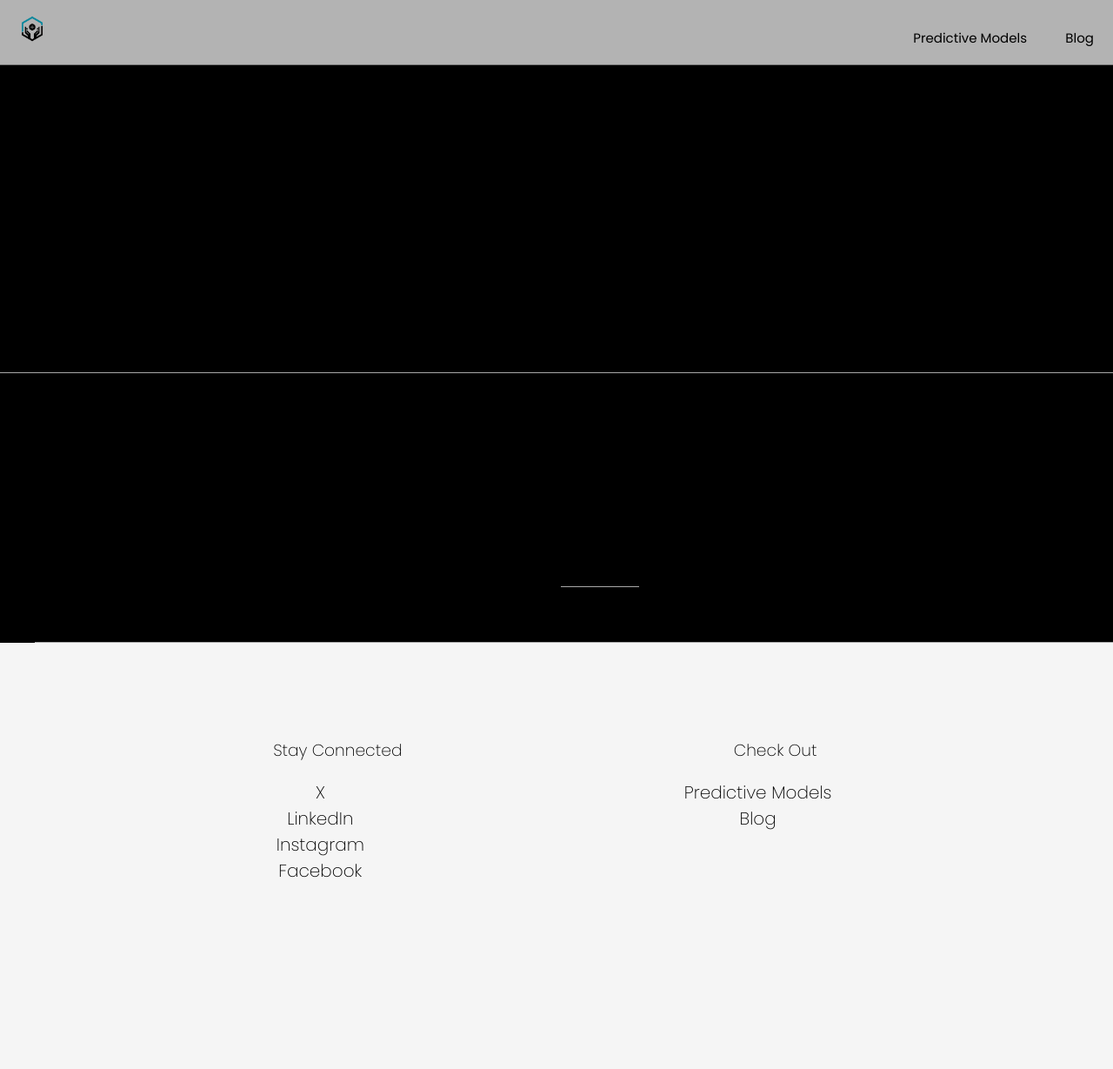
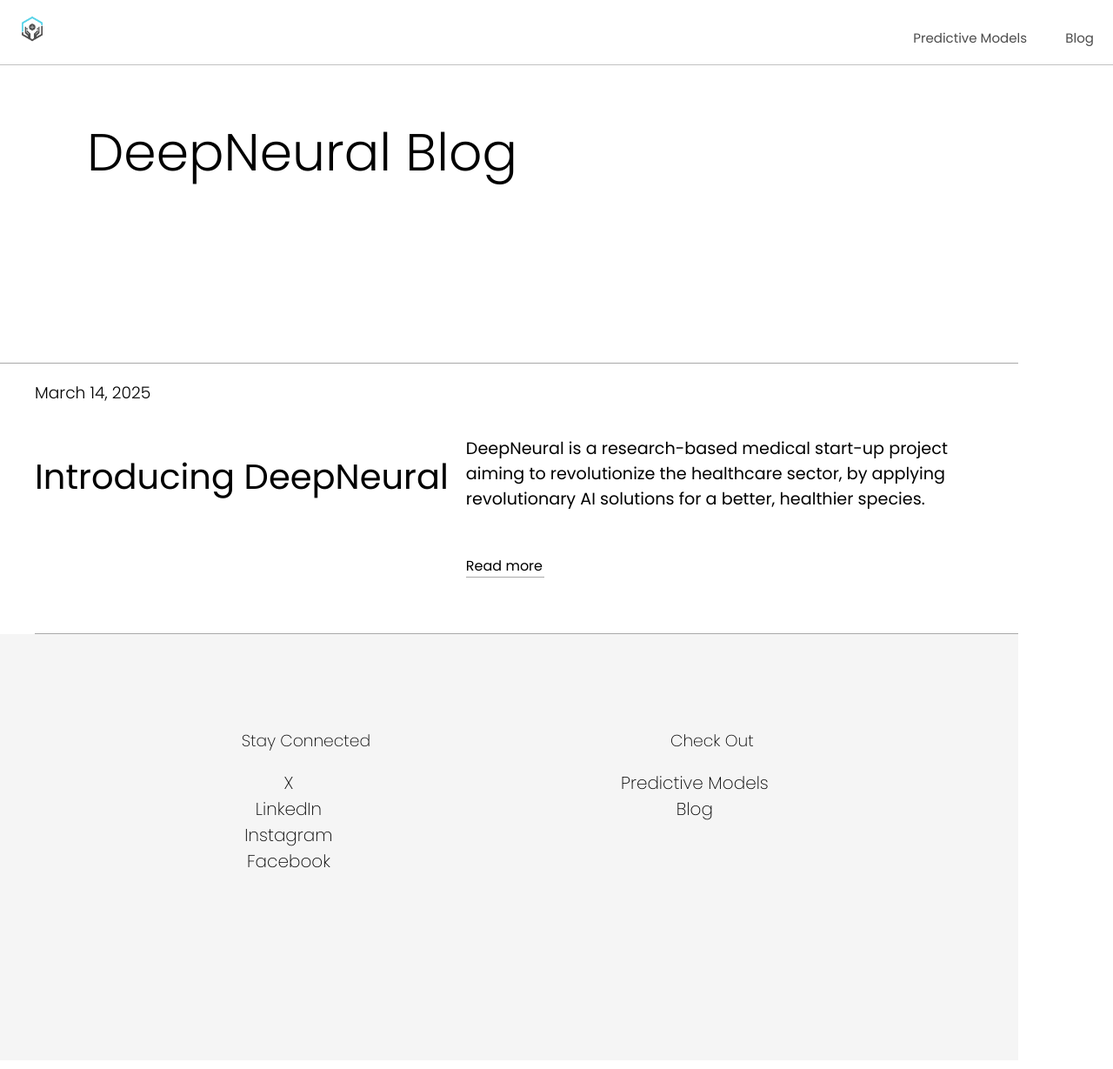
Before and after one commit to UltimateCoderDelta/DeepNeuralProjectFinal, a Django app: page /neural/deepneural_blog/ in a window 1280 px wide. Shown: the whole page at 87% size. After the commit the page ends 998 px from the top, so only its background shows below. Run offline with Django 5.2, Linux system fonts and the light colour scheme; data comes from the database, SQL or seed files in the repository; some web fonts are replaced.

Commit message:
add fit-content to body

```diff
--- a/neural/static/neural/styles.css
+++ b/neural/static/neural/styles.css
@@ -1,9 +1,8 @@
 html, body {
     margin: 0;
-    width: 100%;
+    width:fit-content;
     text-align: center;
     font-family: "Poppins", serif;
-    background-color: #000;
 }
 
 #header_box {
```
